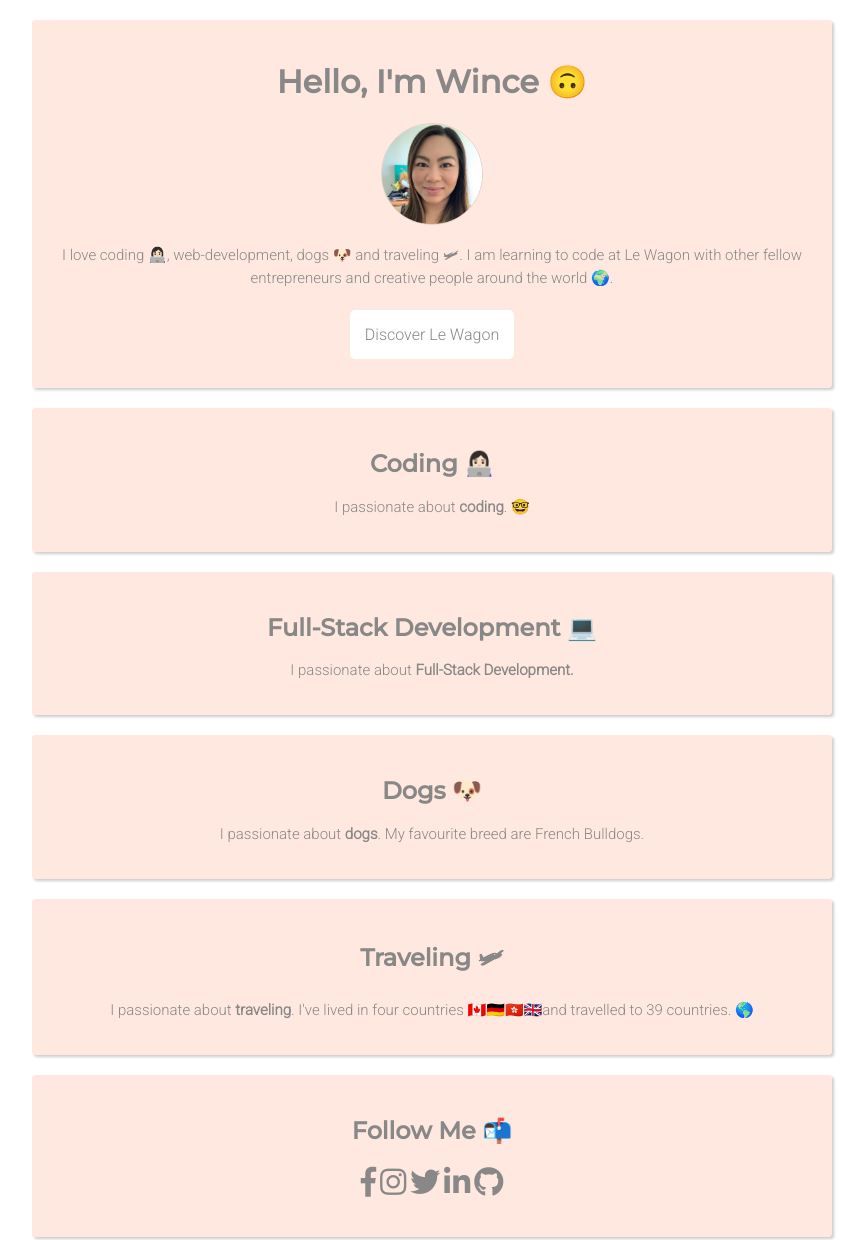
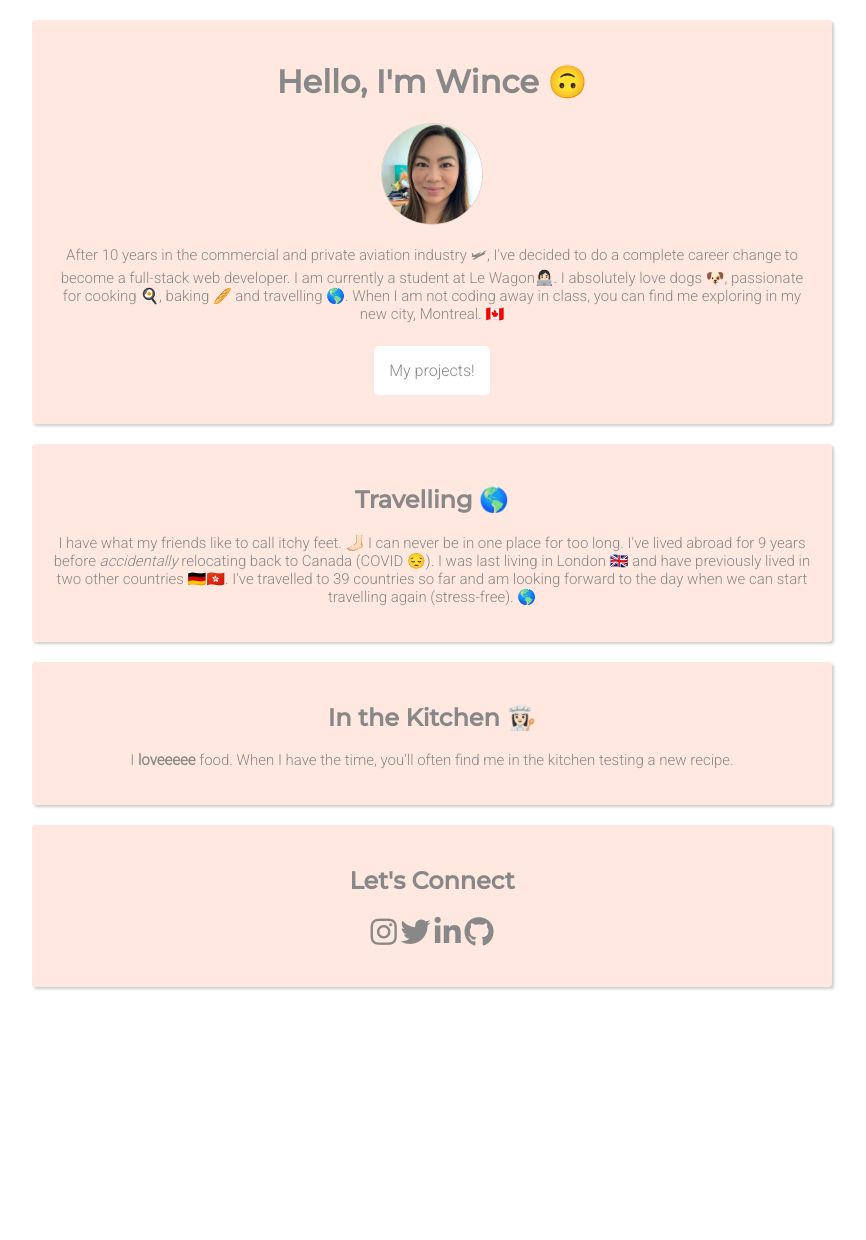
Before and after one commit to wshum4/profile, a plain HTML site: page index.html in a window 1280 px wide. Shown: the whole page, without its empty margins (208-1074 px from the left). After the commit the page ends 1007 px from the top, so only its background shows below. Drawn offline with Linux system fonts and the light colour scheme.

Commit message:
updated html for profile

```diff
--- a/index.html
+++ b/index.html
@@ -14,38 +14,32 @@
       <div class="card">
         <h1>Hello, I'm Wince 🙃</h1>
         <img src="images/IMG_1513_square.jpg" alt="Wince profile photo" class="circle">
-        <p>I love coding 👩🏻‍💻, web-development, dogs 🐶 and traveling 🛩. I am learning to code at Le Wagon with other fellow entrepreneurs and creative people around the world 🌍.</p>
-        <a href="#" class="btn-white">Discover Le Wagon</a>
+        <p>After 10 years in the commercial and private aviation industry 🛩, I've decided to do a complete career change to become a full-stack web developer. I am currently a student at Le Wagon👩🏻‍💻. I absolutely love dogs 🐶, passionate for cooking 🍳, baking 🥖 and travelling 🌎. When I am not coding away in class, you can find me exploring in my new city, Montreal. 🇨🇦</p>
+        <a href="http://wshum4.github.io/profile/" class="btn-white">My projects!</a>
       </div>
 
       <div class="card">
-        <h2>Coding 👩🏻‍💻</h2>
-        <p>I passionate about <strong>coding</strong>. 🤓</p>
+        <h2>Travelling 🌎</h2>
+        <p>I have what my friends like to call itchy feet. 🦶🏻 I can never be in one place for too long. I've lived abroad for 9 years before <em>accidentally</em> relocating back to Canada (COVID 😔). I was last living in London 🇬🇧 and have previously lived in two other countries 🇩🇪🇭🇰. I've travelled to 39 countries so far and am looking forward to the day when we can start travelling again (stress-free). 🌎</p>
       </div>
 
       <div class="card">
-        <h2>Full-Stack Development 💻</h2>
-        <p>I passionate about <strong>Full-Stack Development.</strong></p>
+        <h2>In the Kitchen 👩🏻‍🍳</h2>
+        <p>I <strong>loveeeee</strong> food. When I have the time, you'll often find me in the kitchen testing a new recipe.</p>
       </div>
 
-      <div class="card">
-        <h2>Dogs 🐶</h2>
-        <p>I passionate about <strong>dogs</strong>. My favourite breed are French Bulldogs.</p>
-      </div>
+<!--       <div class="card">
+        <h2>In the Kitchen 👩🏻‍🍳</h2>
+        <p>I <strong>loveeeee</strong> food. When I have the time, you'll often find me in the kitchen testing a new recipe.</p>
+      </div> -->
 
       <div class="card">
-        <h2>Traveling 🛩</h2>
-        <p>I passionate about <strong>traveling</strong>. I've lived in four countries 🇨🇦🇩🇪🇭🇰🇬🇧and travelled to 39 countries. 🌎</p>
-      </div>
-
-      <div class="card">
-        <h2>Follow Me 📬</h2>
+        <h2>Let's Connect</h2>
         <ul class="list-inline">
-          <li><a href="#"><i class="fab fa-facebook-f"></i></a></li>
-            <li><a href="#"><i class="fab fa-instagram"></i></a></li>
-            <li><a href="#"><i class="fab fa-twitter"></i></a></li>
-            <li><a href="#"><i class="fab fa-linkedin-in"></i></a></li>
-            <li><a href="#"><i class="fab fa-github"></i></a></li>
+            <li><a href="https://www.instagram.com/wshum_"><i class="fab fa-instagram"></i></a></li>
+            <li><a href="https://twitter.com/wshum_"><i class="fab fa-twitter"></i></a></li>
+            <li><a href="www.linkedin.com/in/winceshum"><i class="fab fa-linkedin-in"></i></a></li>
+            <li><a href="http://wshum4.github.io/profile/"><i class="fab fa-github"></i></a></li>
           </li>
         </ul>
       </div>
```
Also changed, not shown: 1 other file.
